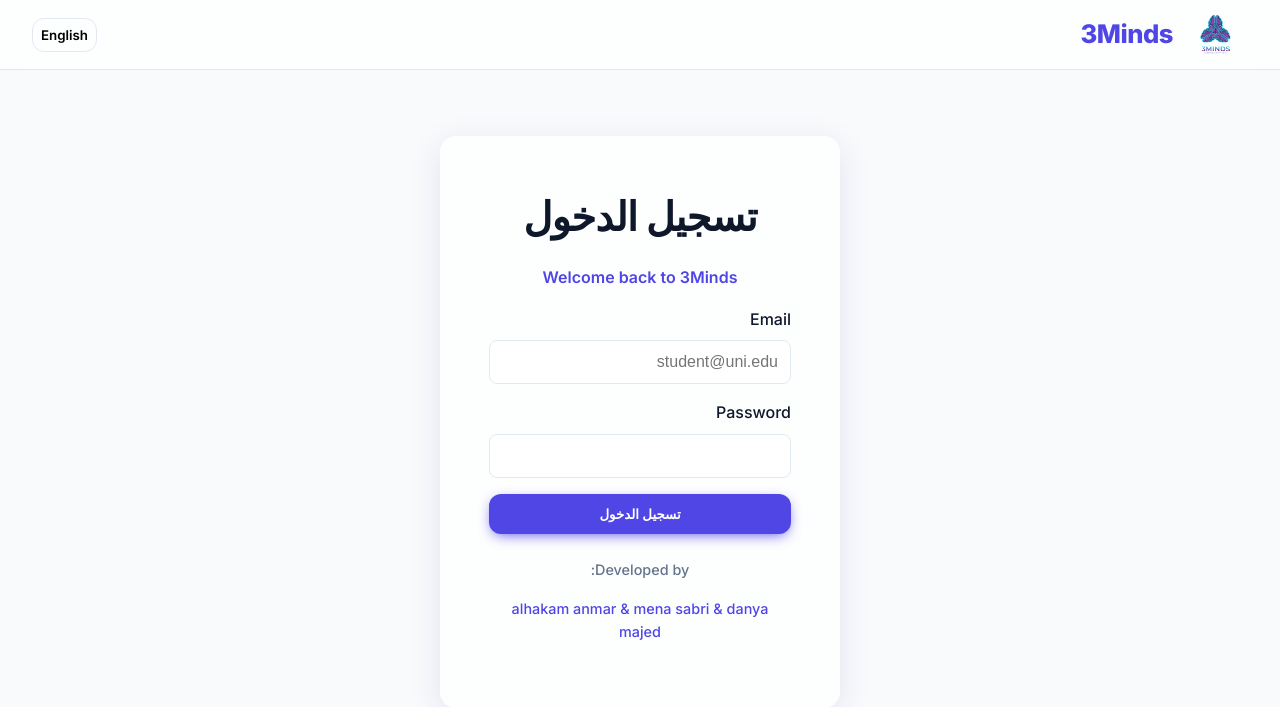
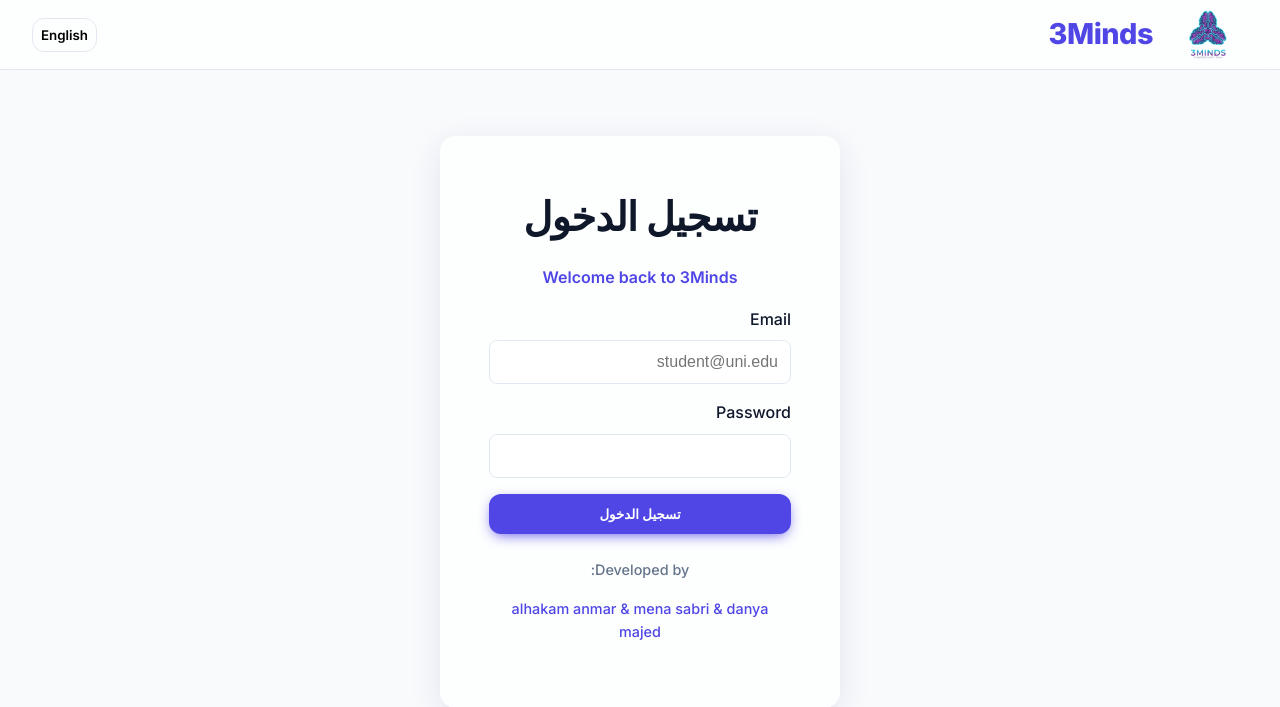
Before and after one commit to hakamanmar/3minds, a Flask app: page / in a window 1280 px wide. Shown: the top 707 px of the page. Run offline with Flask 3, Linux system fonts and the light colour scheme; some libraries are stand-ins or nearby versions.

Commit message:
Update index.html

```diff
--- a/templates/index.html
+++ b/templates/index.html
@@ -20,14 +20,12 @@
     <div id="app" class="app-container">
         <!-- Header -->
         <header class="main-header">
-            <!-- اللوجو والاسم -->
-            <a href="#" class="logo" onclick="window.router.navigate('/')" style="display: flex; align-items: center; gap: 10px; text-decoration: none; color: inherit;">
-                <img src="/static/5213008082009529582_121.jpg" alt="3Minds" style="height: 65px; object-fit: contain;"> <!-- تكبير اللوجو -->
-                <span style="font-weight: 800; font-size: 1.6rem; color: #4f46e5; letter-spacing: -0.5px;">3Minds</span> <!-- الاسم -->
+            <a href="#" class="logo" onclick="window.router.navigate('/')" style="display: flex; align-items: center; gap: 15px; text-decoration: none; color: inherit;">
+                <!-- كبرت الارتفاع الى 80px -->
+                <img src="/static/5213008082009529582_121.jpg" alt="3Minds" style="height: 80px; object-fit: contain;">
+                <span style="font-weight: 800; font-size: 1.8rem; color: #4f46e5; letter-spacing: -0.5px;">3Minds</span>
             </a>
-            <nav id="nav-menu">
-                <!-- Injected via JS based on Auth -->
-            </nav>
+            <nav id="nav-menu"></nav>
         </header>
 
         <main id="main-content">
@@ -39,7 +37,6 @@
         <div id="toast-container" style="position: fixed; bottom: 20px; right: 20px; z-index: 1000;"></div>
     </div>
 
-    <!-- Main Script -->
     <script type="module" src="/static/js/main.js"></script>
 </body>
 </html>
```
